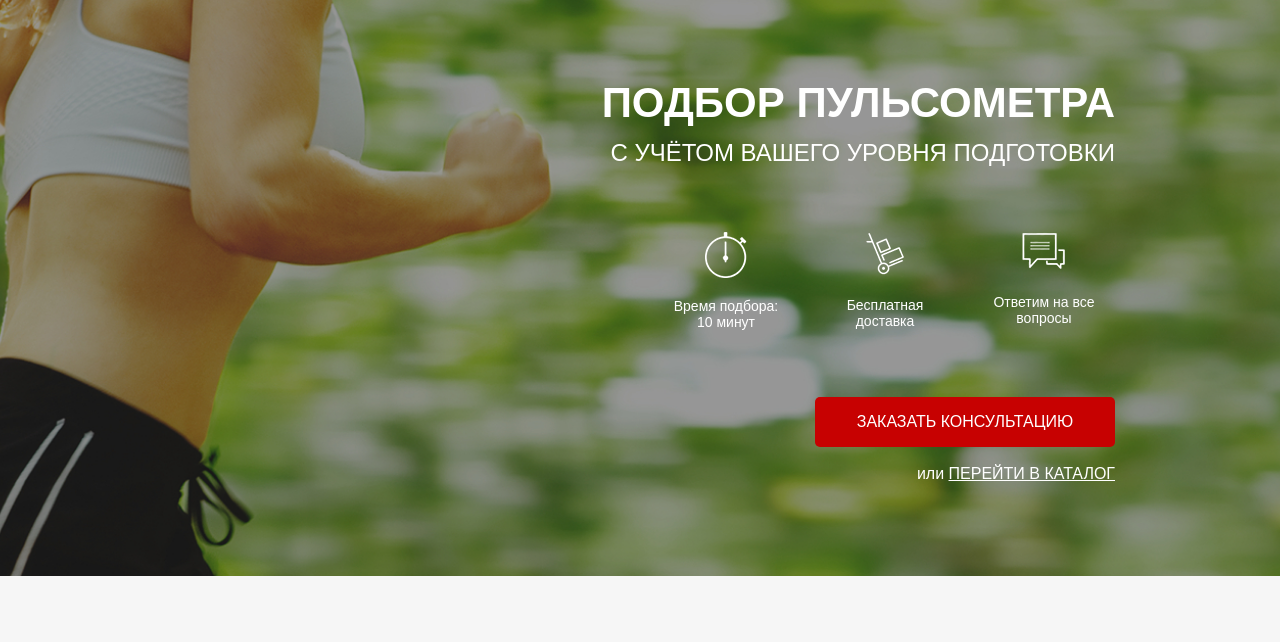
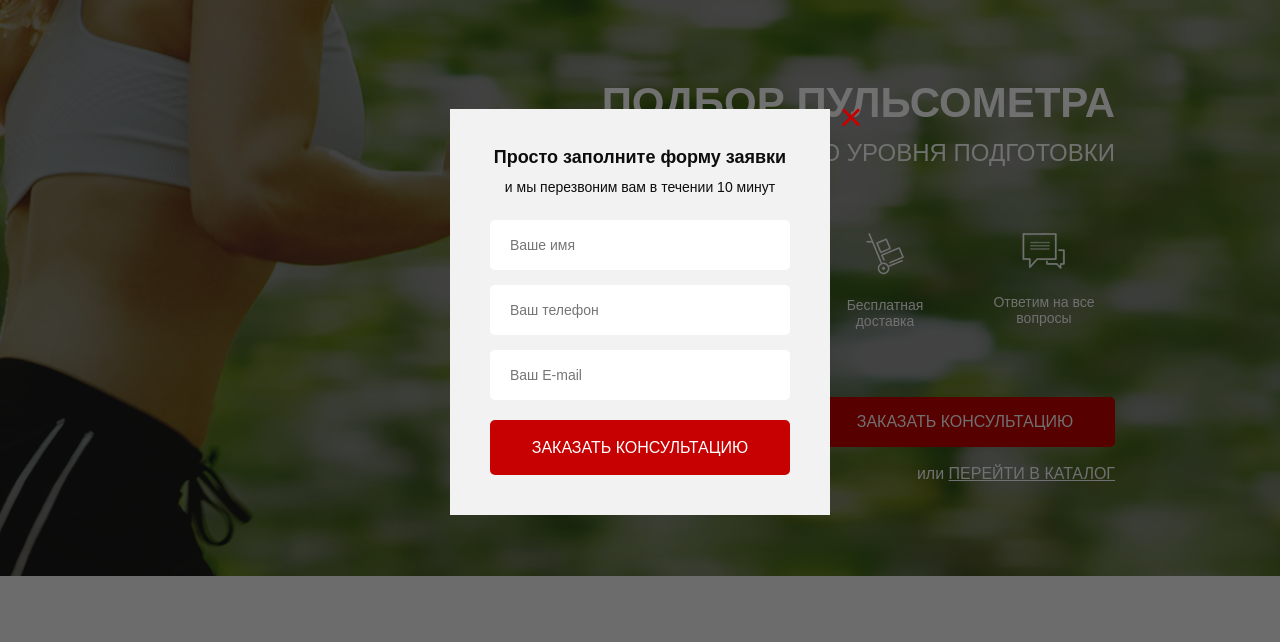
Before and after one commit to OleksandrDenysiuk/pulse, a website: page src/index.html in a window 1280 px wide. Both pictures are taken after a click on the button "ЗАКАЗАТЬ ЗВОНОК". Shown: the part 88-730 px from the top of the page. Drawn offline with nearby package versions, Linux system fonts and the light colour scheme.

Commit message:
Add modals

```diff
--- a/src/index.html
+++ b/src/index.html
@@ -23,7 +23,7 @@
                 </div>
                 <div class="header__contacts">
                     <a href="tel:+74999228974" class="header__phone">+7 (499) 922-89-74</a>
-                    <button type="button" class="button">заказать звонок</button>
+                    <button data-modal=consultation class="button">заказать звонок</button>
                 </div>
             </header>
             <div class="promo__wrapper">
@@ -46,7 +46,7 @@
                         на все вопросы
                     </div>
                 </div>
-                <button class="button button_main">заказать кОНСУЛЬТАЦИЮ</button>
+                <button data-modal=consultation class="button button_main">заказать кОНСУЛЬТАЦИЮ</button>
                 <div class="promo__link">
                     или
                     <a href="#">ПЕРЕЙТИ В КАТАЛОГ</a>
@@ -95,7 +95,7 @@
                 <input name="name" required placeholder="Ваше имя" type="text">
                 <input name="phone" required placeholder="Ваш телефон" type="number">
                 <input name="email" required placeholder="Ваш E-mail" type="email">
-                <button class="button button_submit">заказать кОНСУЛЬТАЦИЮ</button>
+                <button data-modal=consultation class="button button_submit">заказать кОНСУЛЬТАЦИЮ</button>
             </form>
         </div>
     </section>
@@ -419,6 +419,39 @@
             </div>
         </div>
     </footer>
+
+    <div class="overlay">
+        <div class="modal" id="consultation">
+            <div class="modal__close">&times;</div>
+            <div class="modal__subtitle">Просто заполните форму заявки</div>
+            <div class="modal__descr">и мы перезвоним вам в течении 10 минут</div>
+            <form action="#" class="feed-form feed-form_mt25px">
+                <input name="name" required placeholder="Ваше имя" type="text">
+                <input name="phone" required placeholder="Ваш телефон" type="number">
+                <input name="email" required placeholder="Ваш E-mail" type="email">
+                <button class="button button_submit">заказать кОНСУЛЬТАЦИЮ</button>
+            </form>
+        </div>
+
+        <div class="modal" id="order">
+            <div class="modal__close">&times;</div>
+            <div class="modal__subtitle">Ваш заказ:</div>
+            <div class="modal__descr">Пульсометр Polar FT1</div>
+            <form action="#" class="feed-form feed-form_mt25px">
+                <input name="name" required placeholder="Ваше имя" type="text">
+                <input name="phone" required placeholder="Ваш телефон" type="number">
+                <input name="email" required placeholder="Ваш E-mail" type="email">
+                <button class="button button_submit">Купить</button>
+            </form>
+        </div>
+
+        <div class="modal modal_mini" id="thanks">
+            <div class="modal__close">&times;</div>
+            <div class="modal__subtitle">Спасибо за вашу заявку!</div>
+            <div class="modal__descr">Наш менеджер свяжется с вами
+                в ближайшее время!</div>
+        </div>
+    </div>
     <script src="https://cdnjs.cloudflare.com/ajax/libs/tiny-slider/2.9.2/min/tiny-slider.js"></script>
     <script src="js/script.js"></script>
 </body>
--- a/src/js/script.js
+++ b/src/js/script.js
@@ -82,4 +82,29 @@ window.addEventListener('DOMContentLoaded', () => {
 	setActionToLinks(linksForward);
 	setActionToLinks(linksBack);
 
+	//modal
+	document.querySelectorAll('[data-modal=consultation]').forEach(button => {
+		console.log(button);
+		button.addEventListener('click', e => {
+			document.querySelector('.overlay').style.display = 'block';
+			document.querySelector('#consultation').style.display = 'block';
+		});
+	});
+
+	document.querySelectorAll('.modal__close').forEach(closeBtn => {
+		closeBtn.addEventListener('click', e => {
+			document.querySelector('.overlay').style.display = 'none';
+			document.querySelector('#consultation').style.display = 'none';
+		});
+	});
+
+	document.querySelectorAll('.button_mini').forEach((btn, i) => {
+		btn.addEventListener('click', e => {
+			const product = document.querySelectorAll('.catalog-item__subtitle')[i].textContent;
+			document.querySelector('#order .modal__descr').innerHTML = `${product}`;
+			document.querySelector('.overlay').style.display = 'block';
+			document.querySelector('#order').style.display = 'block';
+		});
+	});
+
 });
--- a/src/sass/blocks/_forms.scss
+++ b/src/sass/blocks/_forms.scss
@@ -18,4 +18,8 @@
             margin-bottom: 20px;
         }
     }
+
+    &_mt25px {
+        margin-top: 25px;
+    }
 }
--- /dev/null
+++ b/src/sass/blocks/_modal.scss
@@ -0,0 +1,54 @@
+.overlay {
+    display: none;
+    position: fixed;
+    width: 100%;
+    height: 100%;
+    top: 0;
+    background-color: rgba($color: #000000, $alpha: 0.56);
+}
+
+.modal {
+    position: absolute;
+    top: 50%;
+    left: 50%;
+    transform: translate(-50%, -50%);
+    width: 380px;
+    min-height: 400px;
+    background-color: #f2f2f2;
+    padding: 38px 40px 40px 40px;
+
+    &__close {
+        position: absolute;
+        top: 0;
+        right: -33px;
+        font-size: 41px;
+        line-height: 17px;
+        color: $main-color;
+        cursor: pointer;
+    }
+
+    &__subtitle {
+        color: #0d0d0d;
+        font-size: 18px;
+        font-weight: 700;
+        text-align: center;
+    }
+
+    &__descr {
+        color: #0d0d0d;
+        font-size: 14px;
+        font-weight: 500;
+        text-align: center;
+        margin-top: 11px;
+    }
+
+    &_mini {
+        min-height: 140px;
+    }
+}
+
+#consultation,
+#order,
+#thanks {
+    display: none;
+}
--- a/src/sass/style.scss
+++ b/src/sass/style.scss
@@ -25,3 +25,4 @@
 @import 'blocks/catalog';
 @import 'blocks/comments';
 @import 'blocks/footer';
+@import 'blocks/modal'
```
Also changed, not shown: src/css/style.min.css.
